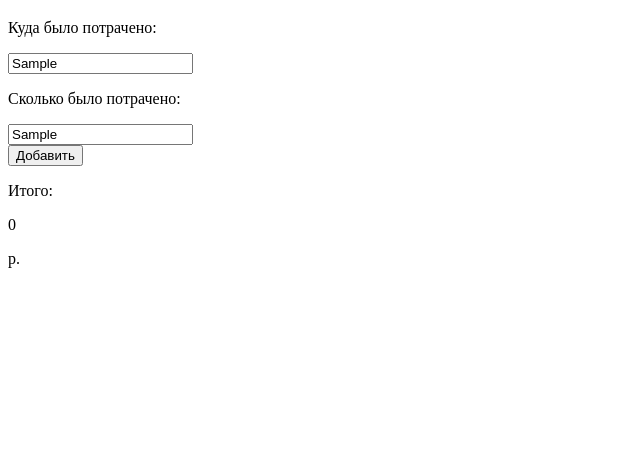
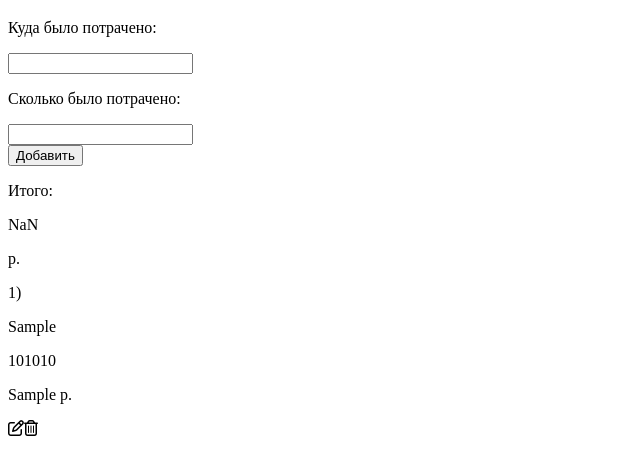
Before and after one commit to BeydinArtem1/FullStackProject, a plain HTML site: page index.html in a window 1280 px wide. Both pictures are taken after typing "Sample", "Sample" into the empty fields and a click on the button "Добавить". Shown: the part 61-536 px from the top of the page, without its empty margins (0-640 px from the left). Drawn offline with Linux system fonts and the light colour scheme.

Commit message:
create .js file. create  render function

```diff
--- a/index.html
+++ b/index.html
@@ -4,6 +4,8 @@
   <meta charset="UTF-8">
   <meta http-equiv="X-UA-Compatible" content="IE=edge">
   <meta name="viewport" content="width=device-width, initial-scale=1.0">
+  <script src="https://kit.fontawesome.com/06022c8a20.js" crossorigin="anonymous"></script>
+  <script src="script.js"></script>
   <title>Мои расходы</title>
 </head>
 <body>
@@ -17,9 +19,9 @@
       <p>Сколько было потрачено:</p>
       <input type="text" id='input2'>
     </div>
-<button>Добавить</button>
+<button onclick="onClickButton()">Добавить</button>
   </div>
-  <p id='count-container'>Итого: <p id='count'>0</p>р.</p>
+  <p id='count-container'>Итого: <p id='countOf'>0</p>р.</p>
   <div id='content'></div>
 </body>
 </html>
--- /dev/null
+++ b/script.js
@@ -0,0 +1,73 @@
+let allValues = [];
+let valueInput = '';
+let valueSumm = 0;
+let input = null;
+let summ = null;
+let count = 0;
+
+window.onload = init = () => {
+  input = document.getElementById('input1');
+  input.addEventListener('change', updateValue);
+  summ = document.getElementById('input2');
+  summ.addEventListener('change', updateSumm);
+};
+
+const updateValue = (event) => {
+  valueInput = event.target.value;
+};
+
+const updateSumm = (event) => {
+  valueSumm = event.target.value;
+};
+
+
+const onClickButton = () => {
+  allValues.push({
+    text: valueInput,
+    summ: valueSumm,
+    date: '101010'
+  });
+  valueInput = '';
+  valueSumm = 0;
+  input.value = '';
+  summ.value = '';
+  render();
+  };
+
+const render = () => {
+  const content = document.getElementById('content');
+	while (content.firstChild) {
+		content.removeChild(content.firstChild);
+	};
+  allValues.map((item, index) => {
+    const container = document.createElement('div');
+		container.id = `value-${index}`;
+		container.className = 'values-container';
+    const num = document.createElement('p');
+    num.innerText = `${index + 1})`
+    container.appendChild(num);
+    const text = document.createElement('p');
+		text.innerText = item.text;
+    container.appendChild(text);
+    const date = document.createElement('p');
+		date.innerText = item.date;
+    container.appendChild(date);
+    const summ = document.createElement('p');
+		summ.innerText = `${item.summ} p.`;
+    container.appendChild(summ);
+    const imageEdit = document.createElement('i');
+		imageEdit.className = 'far fa-edit';
+		container.appendChild(imageEdit);
+    const imageDelete = document.createElement('i');
+		imageDelete.className = 'far fa-trash-alt';
+		container.appendChild(imageDelete);
+    content.appendChild(container);
+    count = count + Number(item.summ);
+
+  })
+
+  const countRender = document.getElementById('countOf');
+  console.log(countRender)
+  countRender.innerText = count;
+  count = 0;
+}
```
